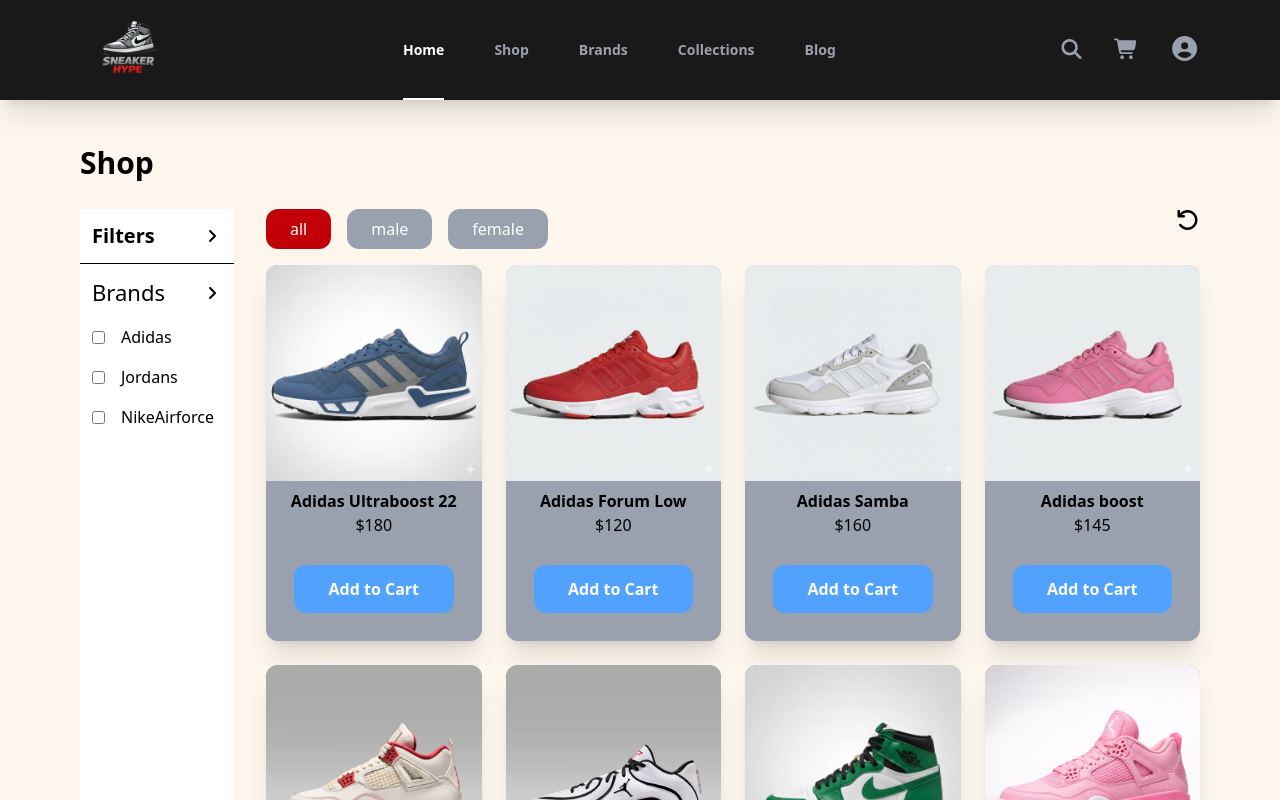
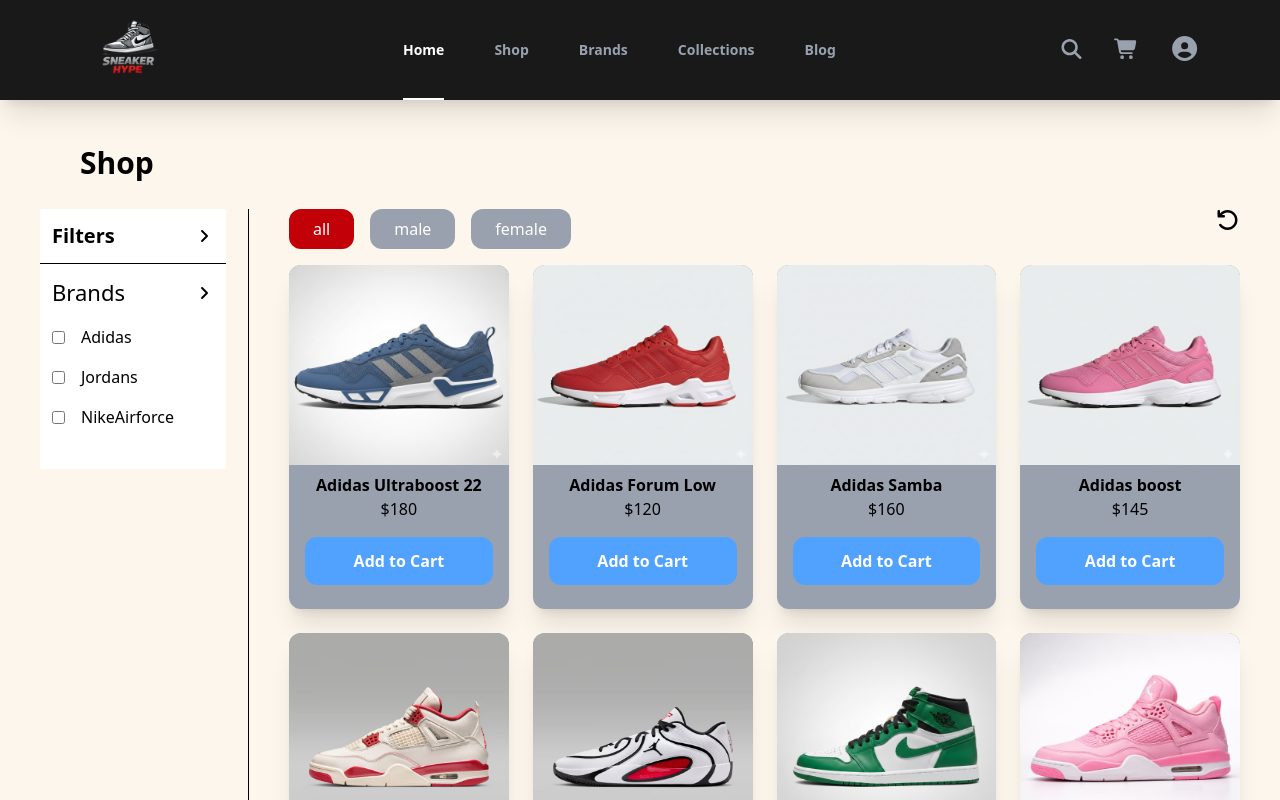
Before and after one commit to DanielApple05/A-sneakers-Ecommerce-page, a React (Vite) app: page /shop in a window 1280 px wide. Shown: the top 800 px of the page. Built offline with nearby package versions, Linux system fonts and the light colour scheme.

Commit message:
FIX: Shop page UI

```diff
--- a/src/assets/components/shopComponent/shop-gallery.jsx
+++ b/src/assets/components/shopComponent/shop-gallery.jsx
@@ -22,12 +22,12 @@ const ShopGallery = ({ sneaker }) => {
   };
 
   return (
-    <div className='px-20 py-10  bg-[#FDF6EC]'>
-      <h2 className="mb-6 text-[30px] font-bold">
+    <div className=' py-10 w-full bg-[#FDF6EC] '>
+      <h2 className="mb-6 text-[30px] pl-20 font-bold">
         Shop
       </h2>
-      <div className="flex ">
-        <div className='bg-white w-8/12 h-screen mr-8 sticky'>
+      <div className="flex pr-10 justify-between ">
+        <div className='bg-white ml-10 w-[15%] h-65'>
           <div className='font-semibold border-b p-3 flex items-center justify-between'>
             <h5 className=''>
               Filters
@@ -35,7 +35,7 @@ const ShopGallery = ({ sneaker }) => {
             <FontAwesomeIcon icon={faAngleRight} className="" />
           </div>
 
-            <div className="grid p-3">
+          <div className="grid p-3  ">
             <div className="flex items-center justify-between mb-2">
               <h3>Brands</h3>
               <FontAwesomeIcon icon={faAngleRight} />
@@ -59,8 +59,8 @@ const ShopGallery = ({ sneaker }) => {
           </div>
 
         </div>
-        <div className="grid">
-          <div className="flex justify-between">
+        <div className="grid w-[80%] border-l pl-10">
+          <div className="flex justify-between ">
             <div className='space-x-4 text-white pb-4'>
               {folders.map((folder) => (
                 <button key={folder} onClick={() => setActiveFilter(folder)} className={` py-2 px-6 rounded-xl cursor-pointer hover:bg-red-800  ${activeFilter === folder
@@ -74,13 +74,13 @@ const ShopGallery = ({ sneaker }) => {
           </div>
           <div className='grid grid-cols-4 gap-6 '>
             {filteredShoes.map((shoe) => (
-              <div key={shoe.id} className="grid bg-gray-400 rounded-xl shadow-xl ">
-                <img src={shoe.image} className="rounded-t-xl " />
+              <div key={shoe.id} className="flex flex-col h-86 bg-gray-400 rounded-xl shadow-xl">
+                <img src={shoe.image} className="rounded-t-xl h-50 " />
                 <div className="text-center pt-2">
                   <h6 className="font-semibold">{shoe.name}</h6>
                   <p>${shoe.price}</p>
                 </div>
-                <button className="bg-blue-400 text-white m-7 font-bold p-3 rounded-xl cursor-pointer hover:bg-blue-500">
+                <button type="button" className="bg-blue-400 text-white m-4 font-bold p-3 rounded-xl cursor-pointer hover:bg-blue-500">
                   Add to Cart
                 </button>
               </div>
```
Also changed, not shown: src/assets/images/cart-page-view.png (added), src/assets/images/drop-down-cart.png (added). Lines whose indentation alone changed are shown as unchanged.
